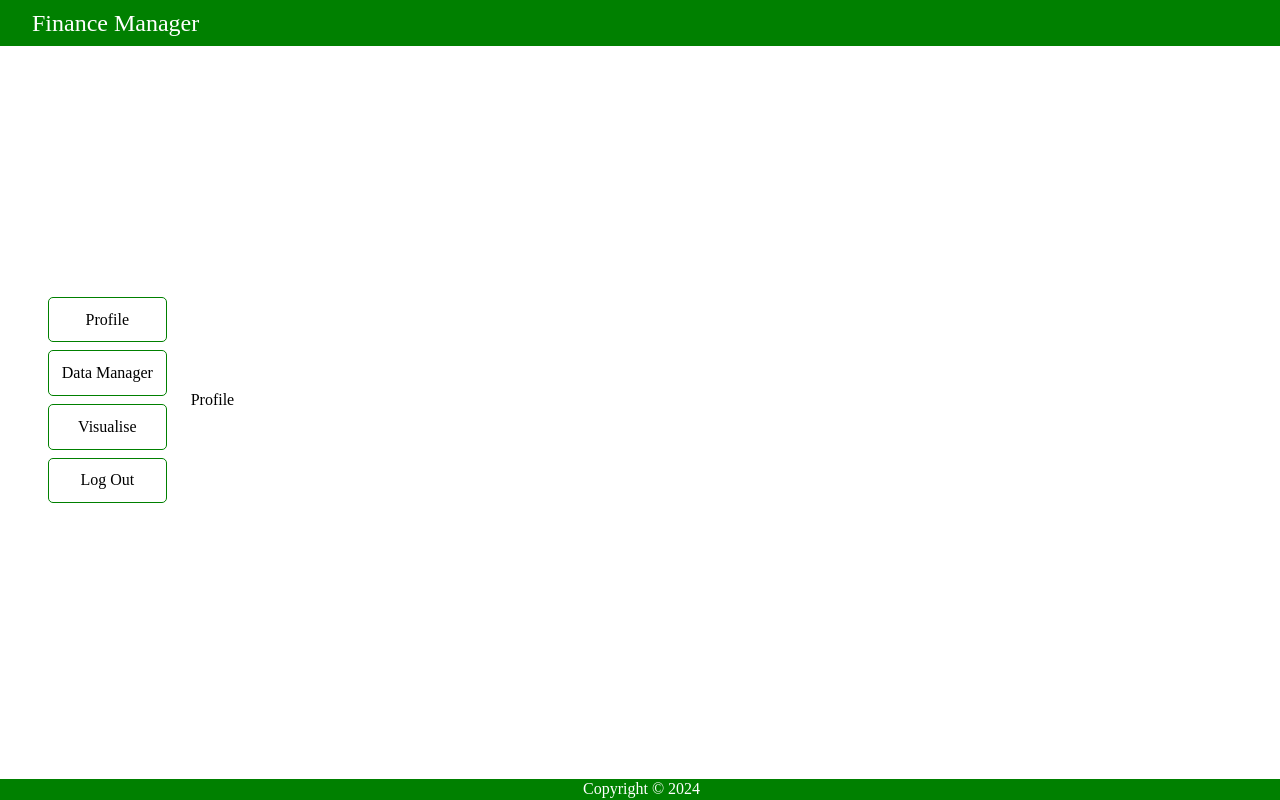
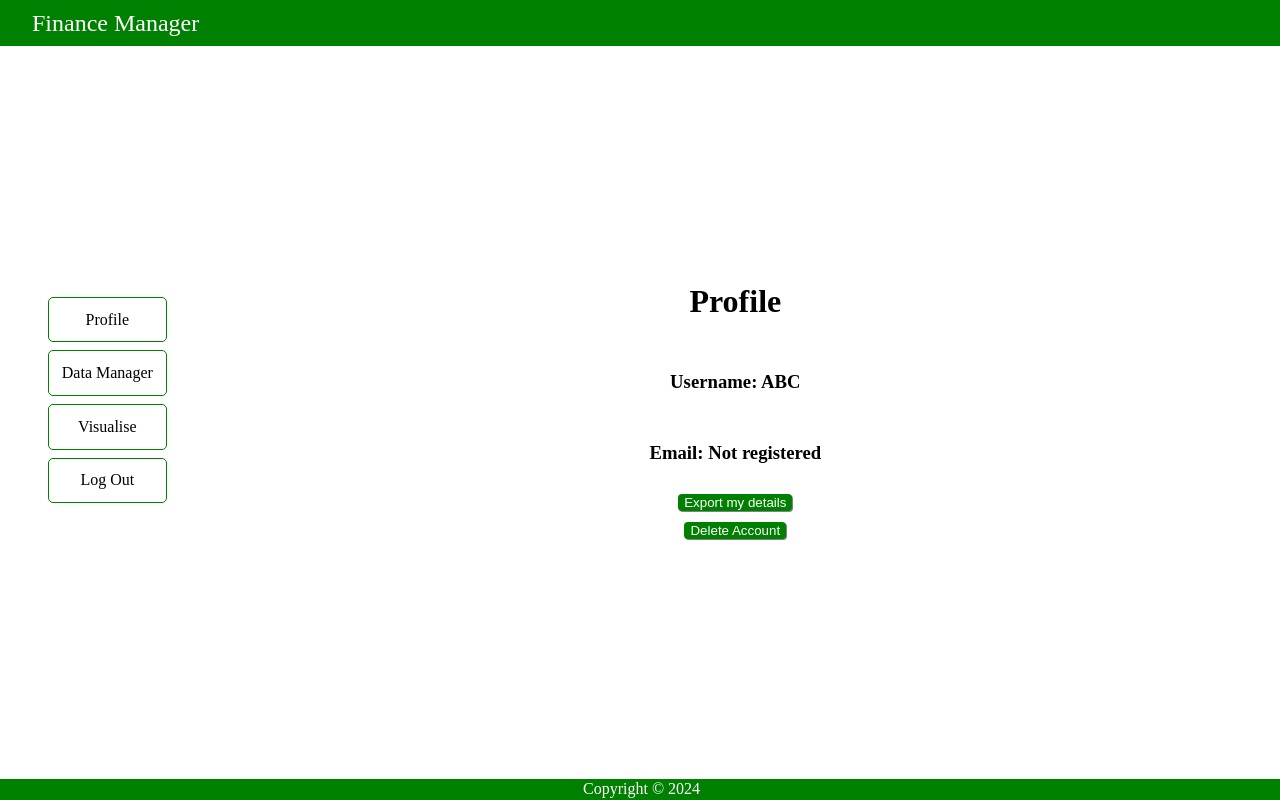
Before and after one commit to singhkailash9/finance-manager, a React (Create React App) app: page /profile in a window 1280 px wide. Built offline with nearby package versions, Linux system fonts and the light colour scheme.

Commit message:
Update profile component

```diff
--- a/src/Components/Profile.tsx
+++ b/src/Components/Profile.tsx
@@ -1,6 +1,13 @@
+import "../style/profile.css"
+
 const Profile = ()=> {
+    const USER = "ABC";
     return <div className="profile-container">
-        Profile
+        <h1>Profile</h1>
+        <h3>Username: {USER}</h3>
+        <h3>Email: Not registered</h3>
+        <button>Export my details</button>
+        <button>Delete Account</button>
     </div>
 }
 
--- /dev/null
+++ b/src/style/profile.css
@@ -0,0 +1,8 @@
+.profile-container {
+    display: flex;
+    flex-direction: column;
+    gap: 0.7rem;
+    align-items: center;
+    justify-content: center;
+    margin: auto;
+}
```
Also changed, not shown: 1 other file (tests, documents, lock files or other folders).
